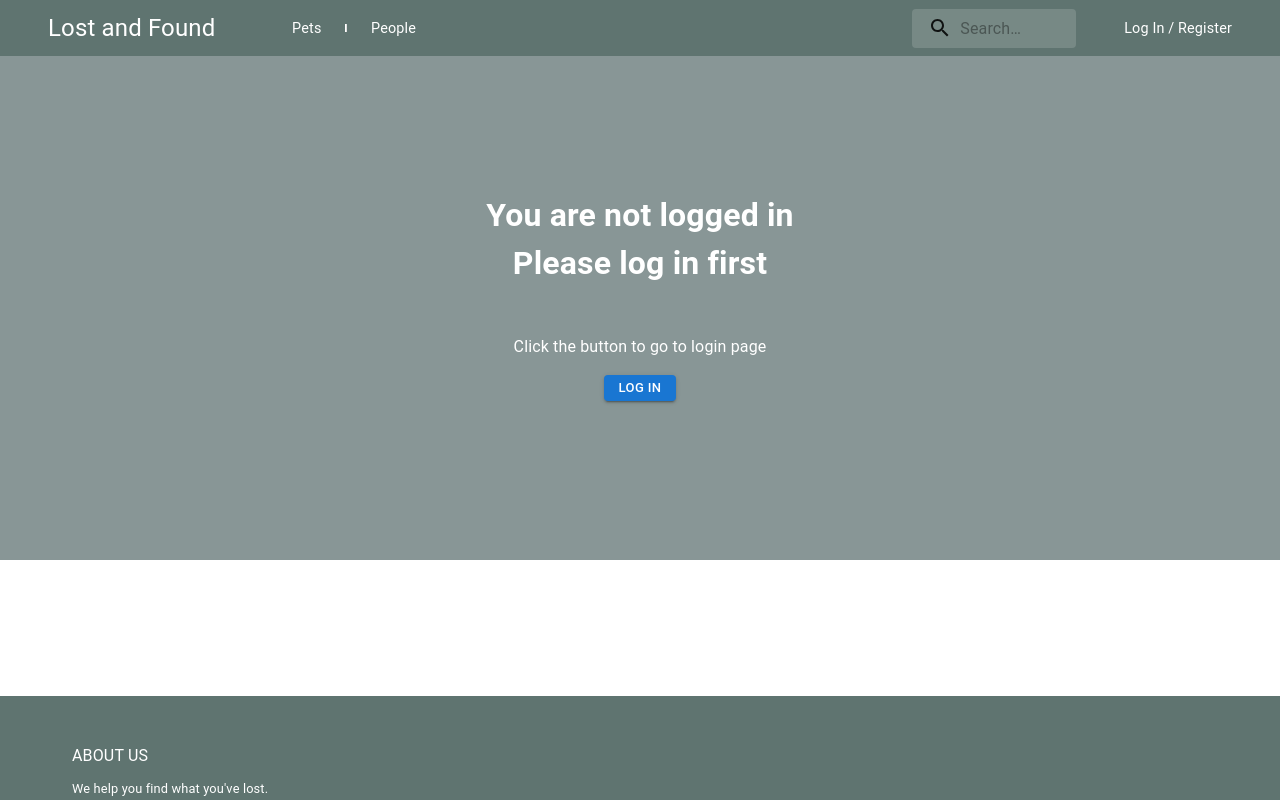
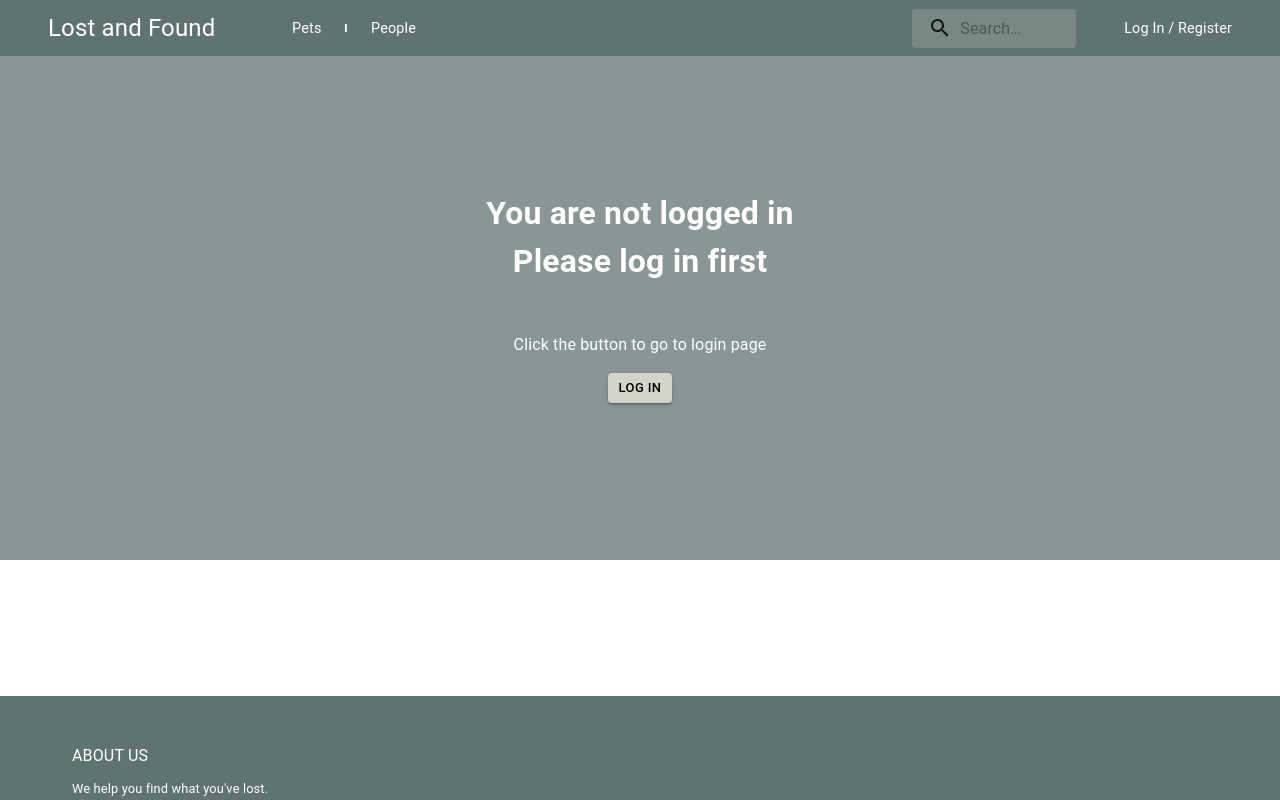
Before and after one commit to Flaminglets/LostAndFoundApp, a Next.js app: page /newpost in a window 1280 px wide. Shown: the top 800 px of the page. Built offline with nearby package versions, Linux system fonts and the light colour scheme; no server answers.

Commit message:
checking design

```diff
--- a/src/components/cards.tsx
+++ b/src/components/cards.tsx
@@ -32,9 +32,10 @@ export default function PostCard(props) {
     }
 
     return (
-        <Card className="home_cards" elevation={5}>
+        <Card className="home_cards" elevation={5}
+            sx={{backgroundColor: "#D2D4C8", padding: "0.5rem"}}>
             {/* redirect to detail page when clicked */}
-            <CardActionArea onClick={handleCardClick} className="home_card">
+            <CardActionArea onClick={handleCardClick} className="home_card" >
                 <Typography gutterBottom variant="h5" component="div" className="home_card_title">
                     {props.lostFname} {props.lostLname}
                 </Typography>
--- a/src/components/notLoggedIn.tsx
+++ b/src/components/notLoggedIn.tsx
@@ -27,6 +27,7 @@ export default function NotLoggedIn() {
             <h1>Please log in first</h1>
             <p>Click the button to go to login page</p>
             <FlamingoEditButton size="small" variant="contained" className="user_card_button user_card_button_edit"
+                sx={{backgroundColor: "#D2D4C8", color: "black"}}
                 onClick={() => (router.push("/loginregister"))}>
                 Log In
             </FlamingoEditButton>
--- a/src/components/userCard.tsx
+++ b/src/components/userCard.tsx
@@ -56,10 +56,12 @@ export default function UserPostCard(props) {
                 </CardActionArea>
                 <CardActions className="user_card_buttons">
                     <FlamingoEditButton size="small" variant="contained" className="user_card_button user_card_button_edit"
+                    sx={{backgroundColor: "#D2D4C8", color:"black", height: "1.6rem"}}
                     onClick={handleEditClick}>
                     Edit
                     </FlamingoEditButton>
                     <FlamingoFoundButton size="small" variant="contained" className="user_card_button user_card_button_found"
+                    sx={{backgroundColor: "#5F7470"}}
                     onClick={handleFoundClick}>
                     FOUND
                     </FlamingoFoundButton>
--- a/src/styles/userpage.sass
+++ b/src/styles/userpage.sass
@@ -77,11 +77,10 @@
     margin-top: 0.7rem
 
 .user_card_button
-    color: black
-    background-color: #D2D4C8
-    height: 1.6rem
-    font-size: 0.7rem
-    width: 4.5rem
+    // color: black
+    // height: 1.6rem
+    // font-size: 0.7rem
+    // width: 4.5rem
 
 .user_card_button_found
     color: white
```
